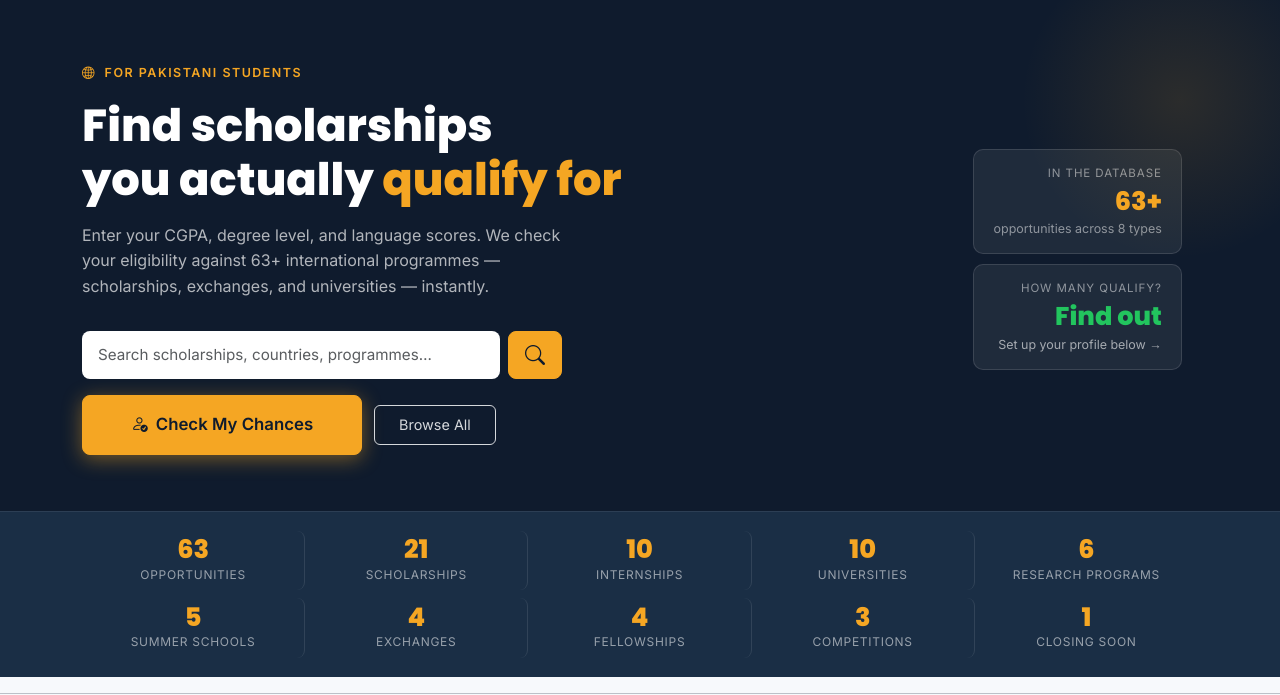
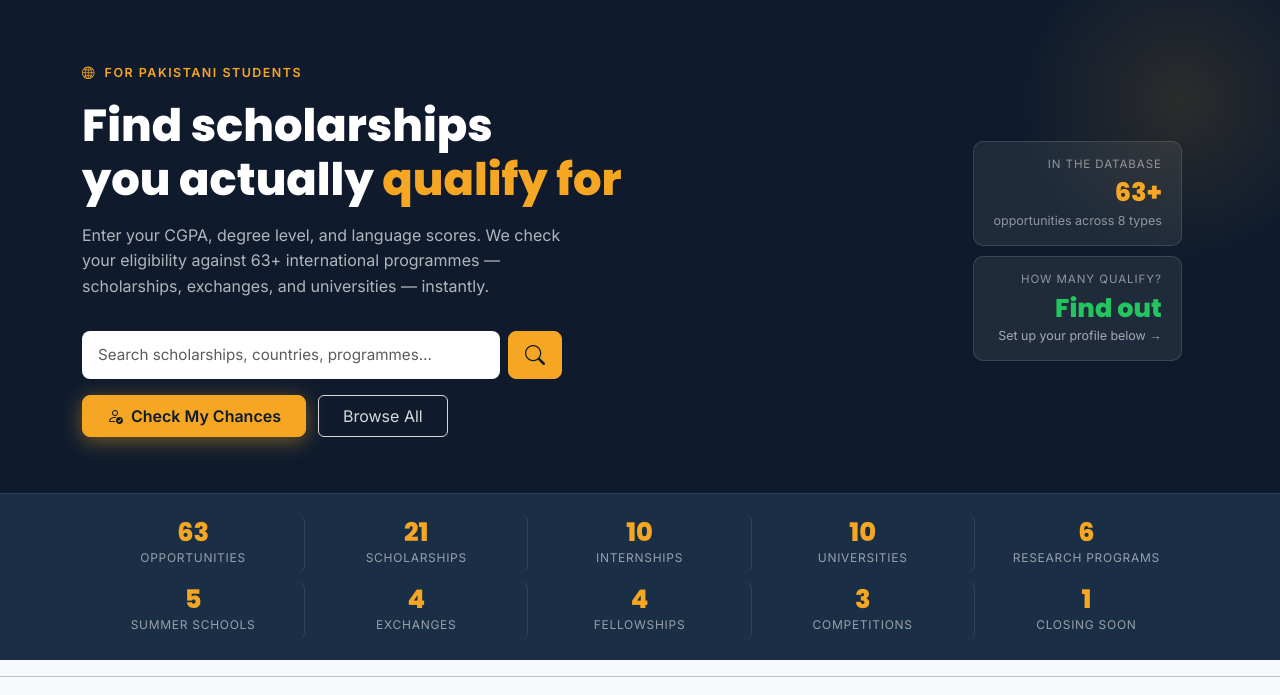
Before and after one commit to hooria0702/Global-Opportunities-Navigator, a Flask app: page / in a window 1280 px wide. Shown: the part 66-761 px from the top of the page. Run offline with Flask 3, Linux system fonts and the light colour scheme; data comes from the database, SQL or seed files in the repository; some libraries are stand-ins or nearby versions.

Commit message:
Update index.html

```diff
--- a/templates/index.html
+++ b/templates/index.html
@@ -51,7 +51,7 @@
     margin-bottom: 2rem;
   }
 
-  .hero-actions { display: flex; gap: 12px; flex-wrap: wrap; }
+  .hero-actions { display: flex; gap: 12px; flex-wrap: wrap; align-items: center; width: fit-content; }
 
   /* ── Stat strip ──────────────────────────────────────────────── */
   .stat-strip {
@@ -274,12 +274,12 @@
           </div>
         </form>
         <div class="hero-actions align-items-center">
-          <a href="{{ url_for('profile') }}" class="btn btn-primary px-5 py-3"
-             style="font-size:1.05rem;font-weight:800;box-shadow:0 4px 20px rgba(245,166,35,0.45);">
+          <a href="{{ url_for('profile') }}" class="btn btn-primary px-4 py-2"
+             style="font-size:1rem;font-weight:700;box-shadow:0 4px 20px rgba(245,166,35,0.45);white-space:nowrap;width:auto;">
             <i class="bi bi-person-check me-2"></i>Check My Chances
           </a>
           <a href="{{ url_for('search') }}" class="btn btn-outline-light px-4 py-2"
-             style="font-size:.9rem;opacity:.85;">
+             style="font-size:1rem;opacity:.85;white-space:nowrap;width:auto;">
             Browse All
           </a>
         </div>
```
